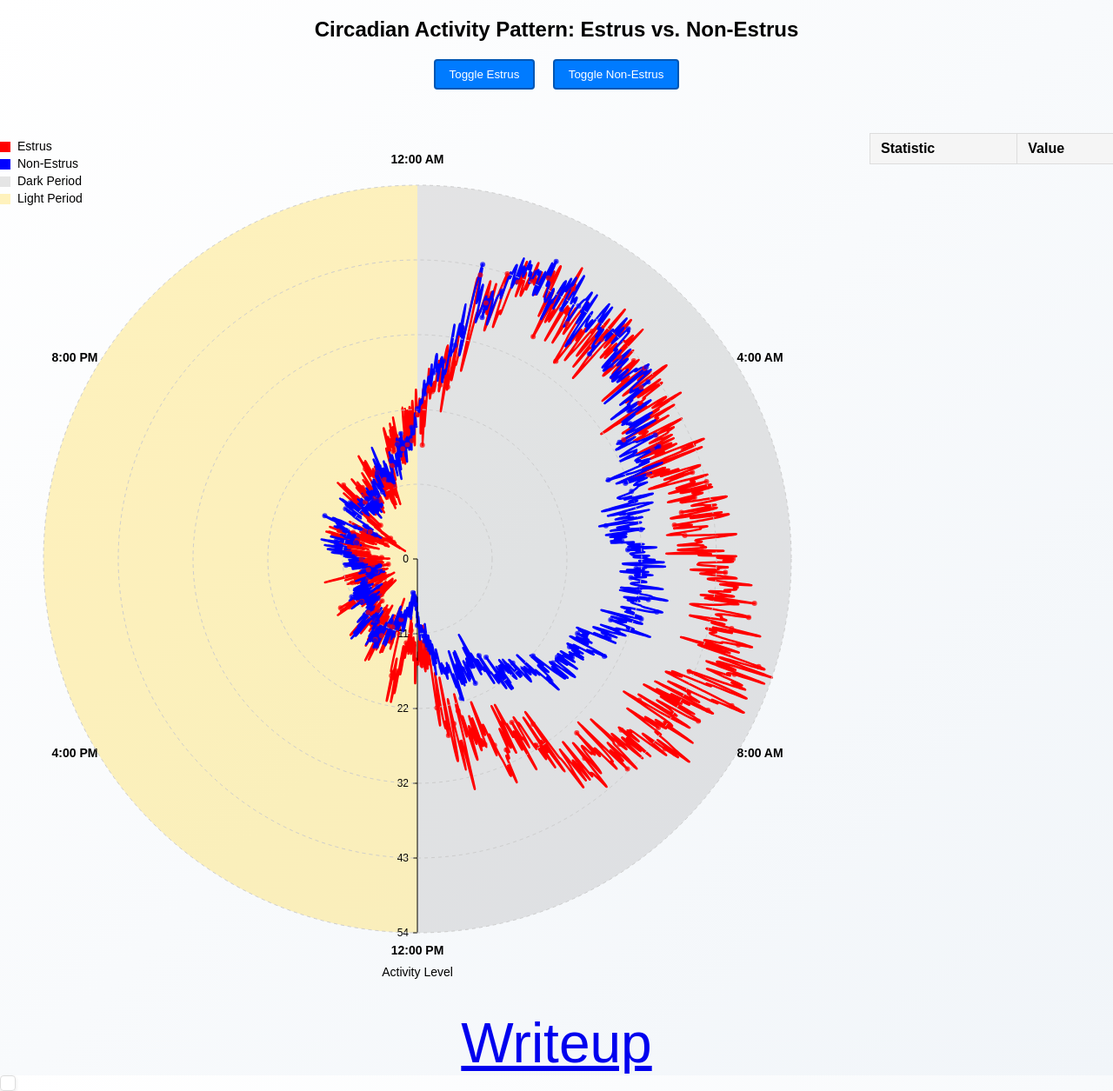
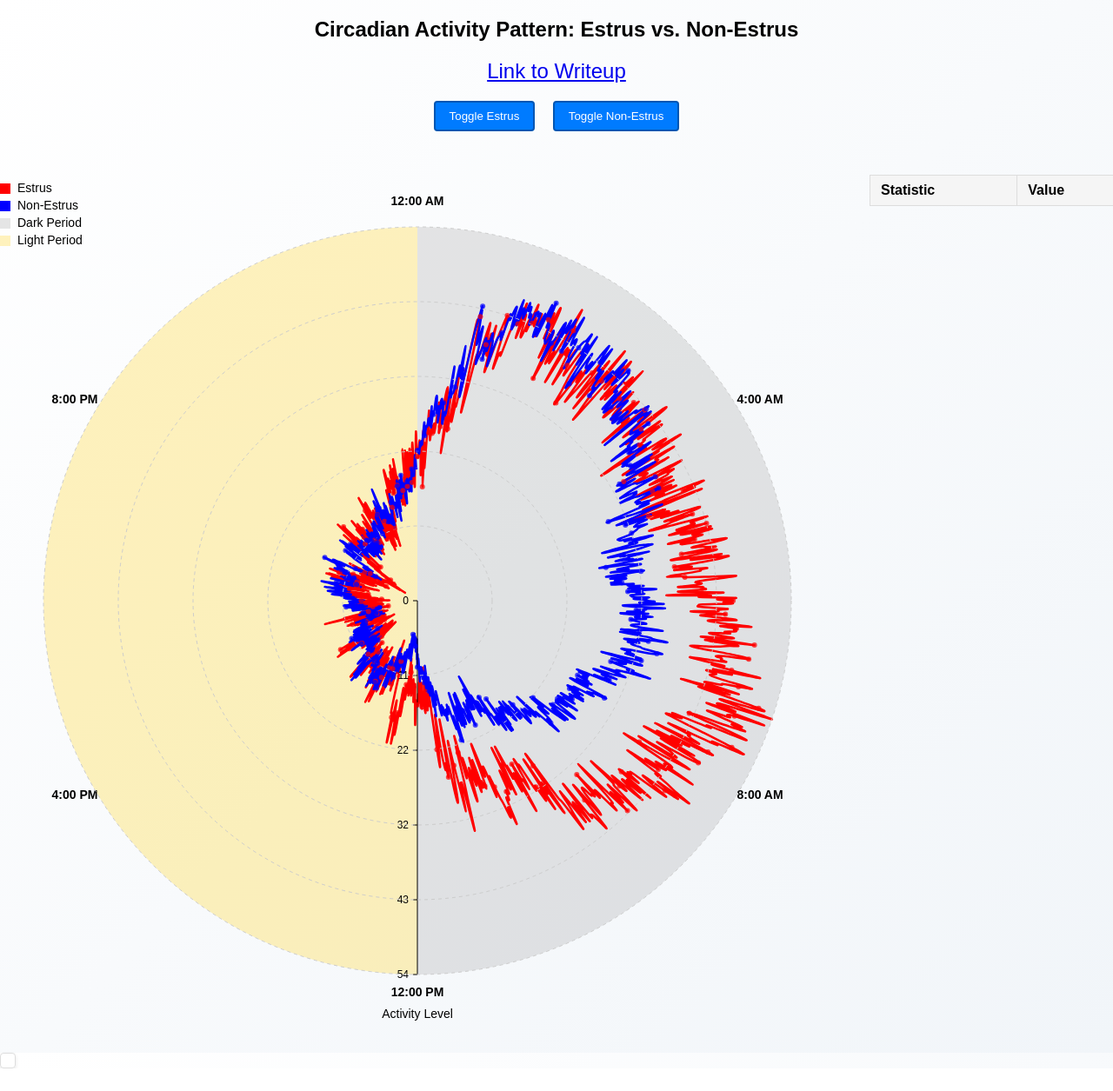
Before and after one commit to hsflores7/mice-mice-and-more-mice, a plain HTML site: page index.html in a window 1280 px wide. Shown: the whole page at 87% size. After the commit the page ends 1229 px from the top, so only its background shows below. Drawn offline with nearby package versions, Linux system fonts and the light colour scheme.

Commit message:
CSS HTML edits to writeup

```diff
--- a/index.html
+++ b/index.html
@@ -14,6 +14,7 @@
 
 <body>
     <h2>Circadian Activity Pattern: Estrus vs. Non-Estrus</h2>
+    <a href="Project_3_Write-Up.pdf">Link to Writeup</a>
     <div class="controls">
         <button id="toggle-estrus" class="active">Toggle Estrus</button>
         <button id="toggle-non-estrus" class="active">Toggle Non-Estrus</button>
@@ -26,5 +27,4 @@
         <div id="selected-data"></div>
     </div>
 </body>
-<a href="Project_3_Write-Up.pdf">Writeup</a>
 </html>
--- a/style.css
+++ b/style.css
@@ -150,5 +150,9 @@ circle.selected {
 }
 
 a {
-  font-size: 4em;
+  font-size: 1.5em;
 }
+
+div.controls {
+  padding-top : 20px;
+}
```
